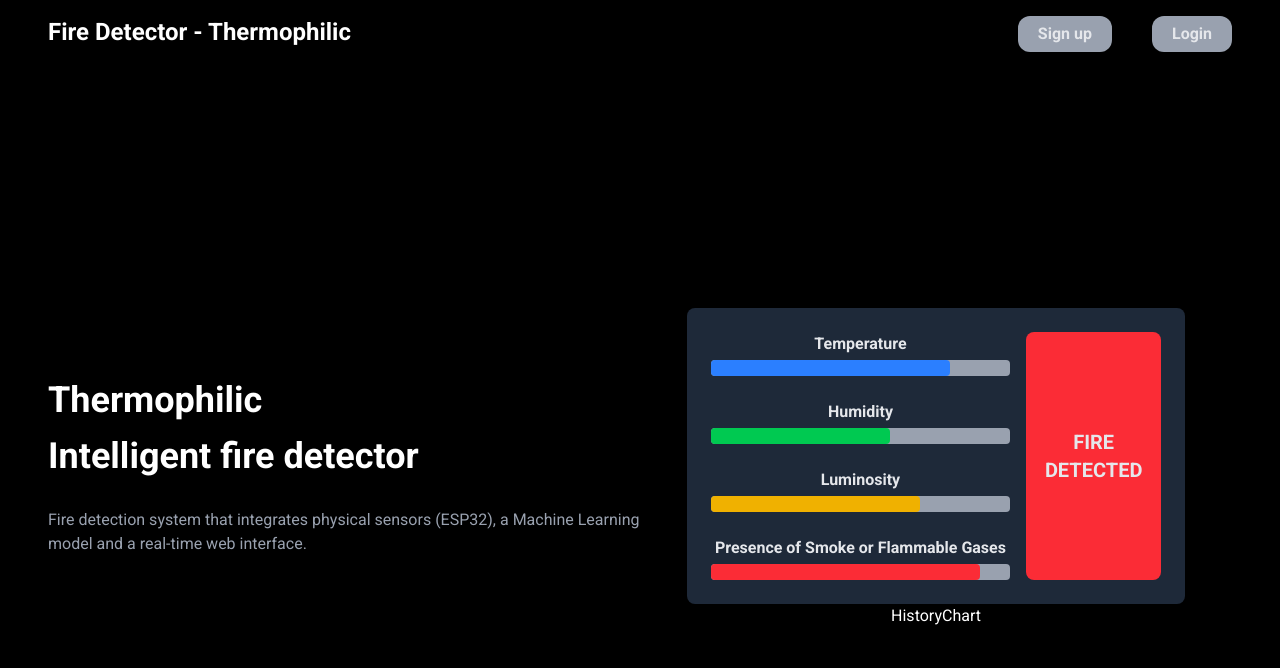
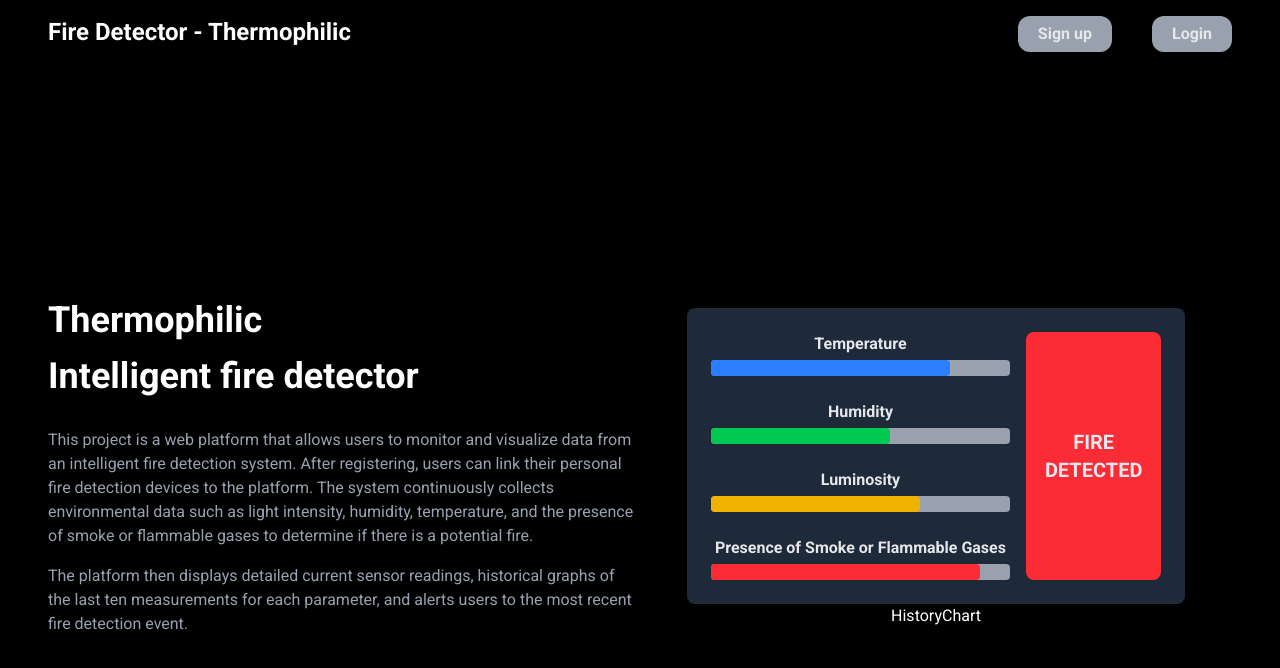
Before and after one commit to HenriqueMelo2007/fire-detector, a Next.js app in the folder frontend/: page / in a window 1280 px wide. Shown: the top 668 px of the page. Built offline with nearby package versions, Linux system fonts and the light colour scheme.

Commit message:
feat: it adds a better description about the platform

```diff
--- a/frontend/src/app/page.tsx
+++ b/frontend/src/app/page.tsx
@@ -11,9 +11,18 @@ export default function Home() {
         <div className="w-1/2 h-full flex flex-col justify-center">
           <h2 className="font-bold text-4xl mb-4">Thermophilic</h2>
           <h2 className="font-bold text-4xl mb-8">Intelligent fire detector</h2>
+          <p className="text-gray-400 mb-4">
+            This project is a web platform that allows users to monitor and
+            visualize data from an intelligent fire detection system. After
+            registering, users can link their personal fire detection devices to
+            the platform. The system continuously collects environmental data
+            such as light intensity, humidity, temperature, and the presence of
+            smoke or flammable gases to determine if there is a potential fire.
+          </p>
           <p className="text-gray-400">
-            Fire detection system that integrates physical sensors (ESP32), a
-            Machine Learning model and a real-time web interface.
+            The platform then displays detailed current sensor readings,
+            historical graphs of the last ten measurements for each parameter,
+            and alerts users to the most recent fire detection event.
           </p>
         </div>
         <div className="w-1/2 h-full flex flex-col items-center justify-center text-center">
```
